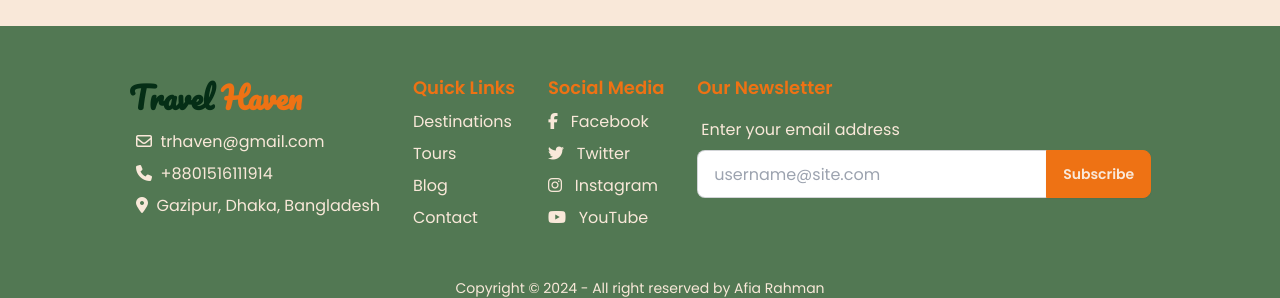
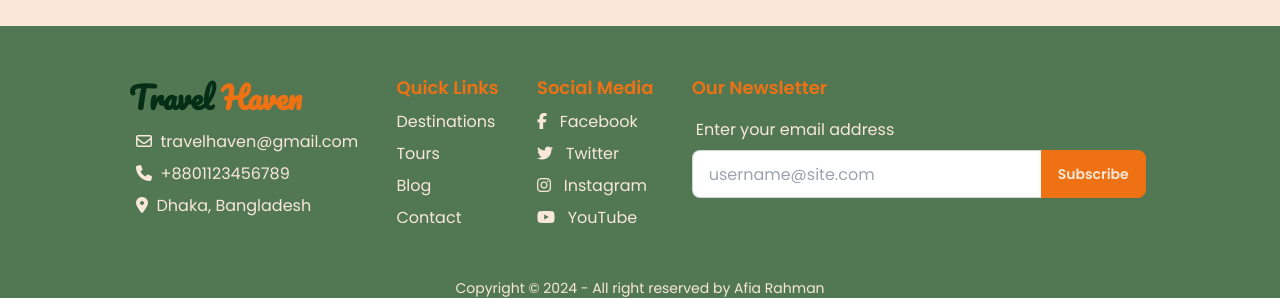
Before and after one commit to afiagithub/travelHaven-Travel-Agency-Website, a plain HTML site: page index.html in a window 1280 px wide. Shown: the part 6168-6466 px from the top of the page. Drawn offline with nearby package versions, Linux system fonts and the light colour scheme.

Commit message:
edited some parts

```diff
--- a/index.html
+++ b/index.html
@@ -291,8 +291,8 @@
                 <h1 class="text-4xl lg:text-5xl font-light mb-6 lg:mb-10 font-pacifico">Our <span
                         class="text-pale-orange">Packages</span></h1>
                 <p class="para-height text-sm lg:text-base">Lorem ipsum dolor sit amet consectetur adipisicing elit.
-                    Nobis facilis quo harum non qui maiores
-                    optio ad nulla quis blanditiis atque architecto autem doloribus enim.</p>
+                    Nobis facilis quo harum non qui maiores optio ad nulla quis blanditiis atque architecto
+                    autem doloribus enim.</p>
             </div>
             <div class="tour-content md:px-10 lg:px-0 pt-6 lg:pt-4 grid grid-cols-1 lg:grid-cols-3 gap-4 md:gap-6 lg:gap-4">
                 <div class="card bg-base-100 shadow-xl">
@@ -316,7 +316,8 @@
                             Trip To Kyoto
                             <div class="badge badge-secondary p-3">50% OFF</div>
                         </h2>
-                        <p class="px-3 pb-3">Lorem ipsum dolor sit, amet consectetur adipisicing elit. Quis, asperiores?
+                        <p class="px-3 pb-3">Lorem ipsum dolor sit, amet consectetur adipisicing elit. Quis,
+                            asperiores?
                         </p>
                         <div class="price-section px-5 pb-4 flex flex-row justify-evenly text-xl">
                             <p class="text-pale-orange font-semibold"><i class="fa-solid fa-dollar-sign"></i> 1500</p>
@@ -601,7 +602,8 @@
                     <textarea class="px-4 py-3 mb-5 w-full rounded-lg" cols="30" rows="7"
                         placeholder="Your message"></textarea>
                     <button
-                        class="btn w-full bg-pale-orange text-2xl text-white border-2 border-pale-orange hover:bg-transparent hover:text-pale-orange hover:border-pale-orange">Send
+                        class="btn w-full bg-pale-orange text-2xl text-white border-2 border-pale-orange
+                        hover:bg-transparent hover:text-pale-orange hover:border-pale-orange">Send
                         Message</button>
                 </div>
             </div>
@@ -614,9 +616,9 @@
             <aside>
                 <a class="btn btn-ghost text-3xl md:text-2xl lg:text-3xl font-bold font-pacifico
                 -translate-x-4 lg:translate-x-0"><span class="text-pale-orange"><span class="text-green-950">Travel</span> Haven</span></a>
-                <p class="text-base md:text-sm lg:text-base lg:ml-6"><i class="fa-regular fa-envelope"></i>&nbsp; trhaven@gmail.com</p>
-                <p class="text-base md:text-sm lg:text-base lg:ml-6"><i class="fa-solid fa-phone"></i>&nbsp; +8801516111914</p>
-                <p class="text-base md:text-sm lg:text-base lg:ml-6"><i class="fa-solid fa-location-dot"></i>&nbsp; Gazipur, Dhaka, Bangladesh
+                <p class="text-base md:text-sm lg:text-base lg:ml-6"><i class="fa-regular fa-envelope"></i>&nbsp; travelhaven@gmail.com</p>
+                <p class="text-base md:text-sm lg:text-base lg:ml-6"><i class="fa-solid fa-phone"></i>&nbsp; +8801123456789</p>
+                <p class="text-base md:text-sm lg:text-base lg:ml-6"><i class="fa-solid fa-location-dot"></i>&nbsp; Dhaka, Bangladesh
                 </p>
             </aside>
             <nav>
```
